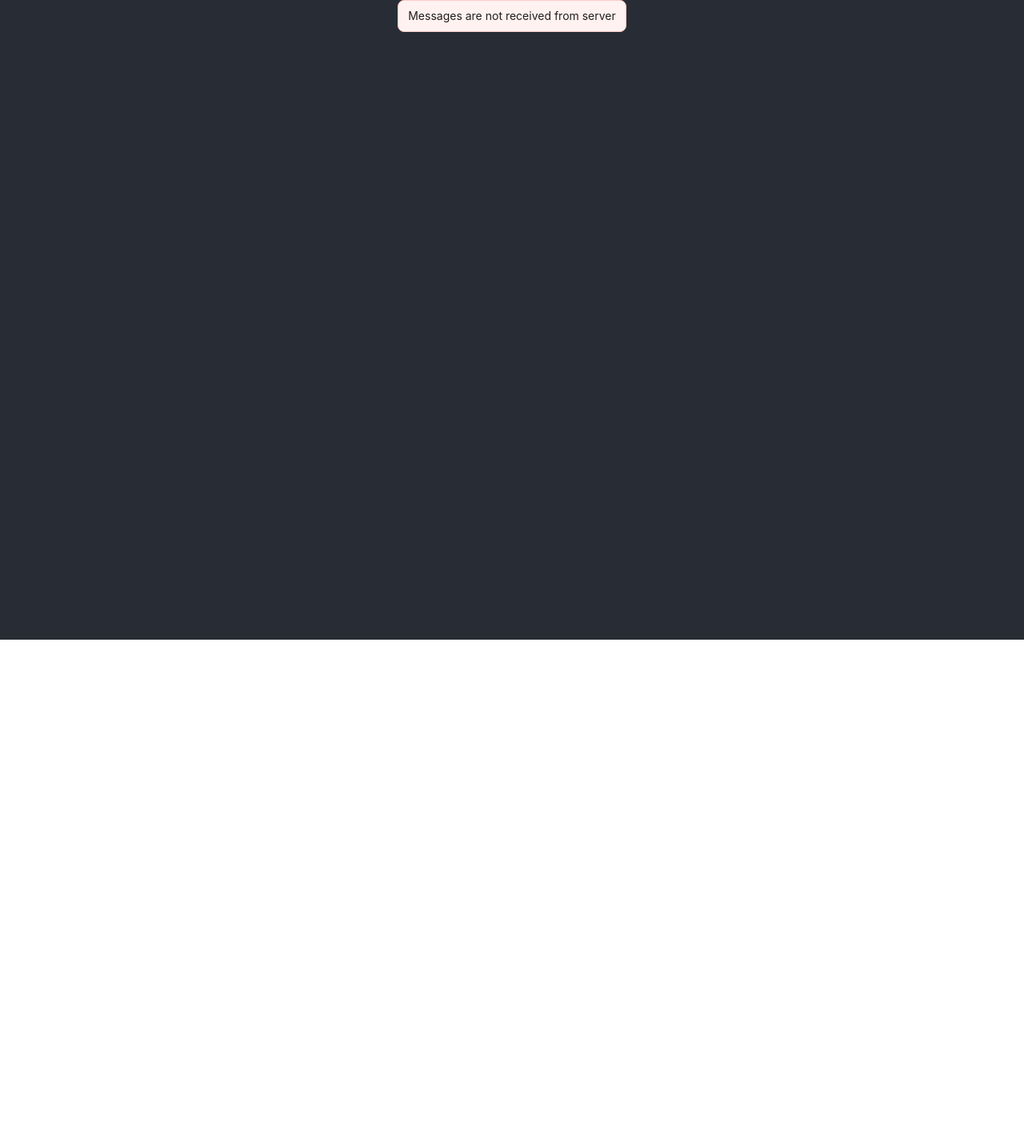
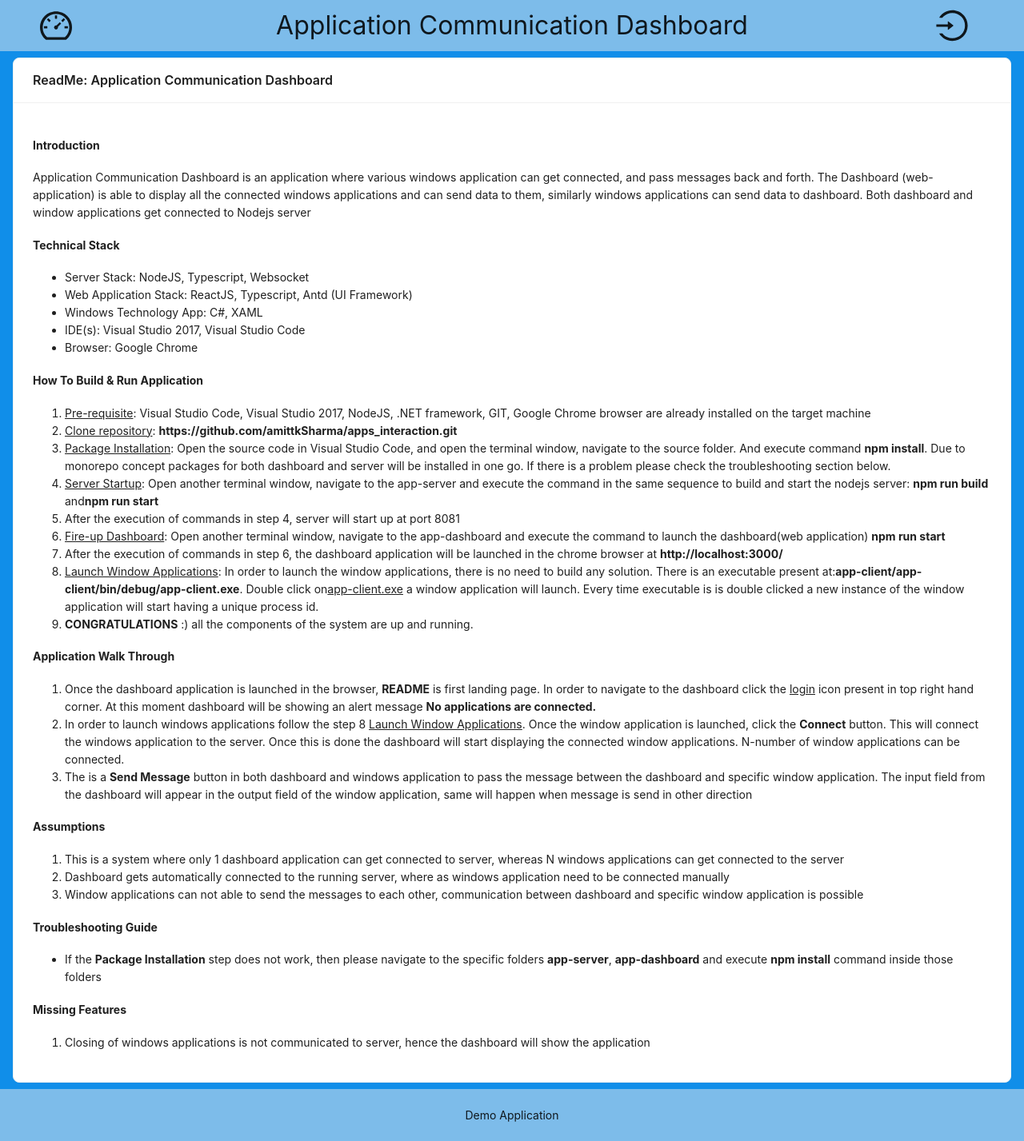
Before and after one commit to amittkSharma/apps_interaction, a React (Create React App) app in the folder source/packages/app-dashboard/: page / in a window 1280 px wide. Shown: the whole page at 80% size. Before the commit the page ends 800 px from the top, so only its background shows below. Built offline with nearby package versions, Linux system fonts and the light colour scheme; no server answers.

Commit message:
chore: Add readme and help page in the application

```diff
--- a/source/packages/app-dashboard/src/App.tsx
+++ b/source/packages/app-dashboard/src/App.tsx
@@ -1,12 +1,12 @@
 import React from 'react'
 import './App.css'
-import { DashboardPage } from './page'
+import { HomePage } from './page'
 
 function App() {
   return (
     <div className="App">
       <header className="App-header">
-        <DashboardPage />
+        <HomePage />
       </header>
     </div>
   )
--- a/source/packages/app-dashboard/src/components/index.ts
+++ b/source/packages/app-dashboard/src/components/index.ts
@@ -1 +1,2 @@
+export * from './layout'
 export * from './notification'
--- /dev/null
+++ b/source/packages/app-dashboard/src/components/layout.tsx
@@ -0,0 +1,53 @@
+import { DashboardOutlined } from '@ant-design/icons'
+import { Layout, Space } from 'antd'
+import React from 'react'
+
+const { Header, Footer, Content } = Layout
+
+const headerStyle: React.CSSProperties = {
+  backgroundColor: '#7dbcea',
+  display: 'flex',
+  flexDirection: 'row',
+  justifyContent: 'space-between',
+  alignItems: 'center',
+}
+
+const contentStyle: React.CSSProperties = {
+  textAlign: 'left',
+  minHeight: '87vh',
+  lineHeight: '120px',
+  backgroundColor: '#108ee9',
+}
+
+const footerStyle: React.CSSProperties = {
+  textAlign: 'center',
+  backgroundColor: '#7dbcea',
+}
+
+interface Props {
+  content: React.ReactNode
+  action?: React.ReactNode
+}
+
+export const DashboardAppLayout: React.FC<Props> = ({ content, action }) => {
+  return (
+    <Space direction="vertical" style={{ width: '100%' }} size={[0, 48]}>
+      <Layout>
+        <Header style={headerStyle}>
+          <DashboardOutlined
+            style={{
+              fontSize: 40,
+              marginRight: 20,
+            }}
+          />
+          <p style={{ fontSize: 32 }}>Application Communication Dashboard</p>
+          {action && action}
+        </Header>
+        <Content style={contentStyle}>
+          <div style={{ margin: 8 }}>{content}</div>
+        </Content>
+        <Footer style={footerStyle}>Demo Application</Footer>
+      </Layout>
+    </Space>
+  )
+}
--- a/source/packages/app-dashboard/src/page/dashboard-page.tsx
+++ b/source/packages/app-dashboard/src/page/dashboard-page.tsx
@@ -1,31 +1,10 @@
-import { AlertOutlined, DashboardOutlined } from '@ant-design/icons'
-import { Alert, Layout, Space, Tooltip } from 'antd'
+import { AlertOutlined } from '@ant-design/icons'
+import { Alert, Tooltip } from 'antd'
 import React, { useState } from 'react'
+import { DashboardAppLayout } from '../components'
 import { Application, MessageReceived, NewAppMessageReceived, RealMessage } from '../models'
 import { WsConnectionProvider } from '../providers'
 import { ApplicationsViewer } from '../viewers'
-
-const { Header, Footer, Content } = Layout
-
-const headerStyle: React.CSSProperties = {
-  backgroundColor: '#7dbcea',
-  display: 'flex',
-  flexDirection: 'row',
-  justifyContent: 'space-between',
-  alignItems: 'center',
-}
-
-const contentStyle: React.CSSProperties = {
-  textAlign: 'left',
-  minHeight: '87vh',
-  lineHeight: '120px',
-  backgroundColor: '#108ee9',
-}
-
-const footerStyle: React.CSSProperties = {
-  textAlign: 'center',
-  backgroundColor: '#7dbcea',
-}
 
 export const DashboardPage: React.FC = () => {
   const applicationId = 'dashboard'
@@ -89,16 +68,15 @@ export const DashboardPage: React.FC = () => {
         } else {
           transformMessage(response)
           return (
-            <Space direction="vertical" style={{ width: '100%' }} size={[0, 48]}>
-              <Layout>
-                <Header style={headerStyle}>
-                  <DashboardOutlined
-                    style={{
-                      fontSize: 40,
-                      marginRight: 20,
-                    }}
+            <DashboardAppLayout
+              content={
+                <ApplicationsViewer
+                  key={JSON.stringify(applications)}
+                  applications={applications}
+                  onSendData={data => onHandleSendData(data, sendRequest)}
                 />
-                  <p style={{ fontSize: 32 }}>Application Communication Dashboard</p>
+              }
+              action={
                 <Tooltip
                   title={readyState === 1 ? 'Connected' : 'Not Connected'}
                   placement="leftBottom"
@@ -111,19 +89,8 @@ export const DashboardPage: React.FC = () => {
                     }}
                   />
                 </Tooltip>
-                </Header>
-                <Content style={contentStyle}>
-                  <div style={{ margin: 8 }}>
-                    <ApplicationsViewer
-                      key={JSON.stringify(applications)}
-                      applications={applications}
-                      onSendData={data => onHandleSendData(data, sendRequest)}
+              }
             />
-                  </div>
-                </Content>
-                <Footer style={footerStyle}>Demo Application</Footer>
-              </Layout>
-            </Space>
           )
         }
       }}
--- /dev/null
+++ b/source/packages/app-dashboard/src/page/help-page.tsx
@@ -0,0 +1,141 @@
+import { LoginOutlined } from '@ant-design/icons'
+import { Card, Tooltip } from 'antd'
+import React from 'react'
+import { DashboardAppLayout } from 'src/components'
+
+interface Props {
+  onLoginClicked: () => void
+}
+
+export const HelpPage: React.FC<Props> = ({ onLoginClicked }: Props) => {
+  return (
+    <DashboardAppLayout
+      content={
+        <Card title="ReadMe: Application Communication Dashboard" style={{ margin: 8 }}>
+          <h4>Introduction</h4>
+          <p>
+            Application Communication Dashboard is an application where various windows application
+            can get connected, and pass messages back and forth. The Dashboard (web-application) is
+            able to display all the connected windows applications and can send data to them,
+            similarly windows applications can send data to dashboard. Both dashboard and window
+            applications get connected to Nodejs server
+          </p>
+          <h4>Technical Stack</h4>
+          <ul>
+            <li>Server Stack: NodeJS, Typescript, Websocket</li>
+            <li>Web Application Stack: ReactJS, Typescript, Antd (UI Framework)</li>
+            <li>Windows Technology App: C#, XAML</li>
+            <li>IDE(s): Visual Studio 2017, Visual Studio Code</li>
+            <li>Browser: Google Chrome</li>
+          </ul>
+
+          <h4>How To Build & Run Application</h4>
+          <ol>
+            <li>
+              <u>Pre-requisite</u>: Visual Studio Code, Visual Studio 2017, NodeJS, .NET framework,
+              GIT, Google Chrome browser are already installed on the target machine
+            </li>
+            <li>
+              <u>Clone repository</u>: <b>https://github.com/amittkSharma/apps_interaction.git</b>
+            </li>
+            <li>
+              <u>Package Installation</u>: Open the source code in Visual Studio Code, and open the
+              terminal window, navigate to the source folder. And execute command <b>npm install</b>
+              . Due to monorepo concept packages for both dashboard and server will be installed in
+              one go. If there is a problem please check the troubleshooting section below.
+            </li>
+            <li>
+              <u>Server Startup</u>: Open another terminal window, navigate to the app-server and
+              execute the command in the same sequence to build and start the nodejs server:{' '}
+              <b>npm run build</b> and
+              <b>npm run start</b>
+            </li>
+            <li>After the execution of commands in step 4, server will start up at port 8081</li>
+            <li>
+              <u>Fire-up Dashboard</u>: Open another terminal window, navigate to the app-dashboard
+              and execute the command to launch the dashboard(web application) <b>npm run start</b>
+            </li>
+            <li>
+              After the execution of commands in step 6, the dashboard application will be launched
+              in the chrome browser at <b>http://localhost:3000/</b>
+            </li>
+            <li>
+              <u>Launch Window Applications</u>: In order to launch the window applications, there
+              is no need to build any solution. There is an executable present at:
+              <b>app-client/app-client/bin/debug/app-client.exe</b>. Double click on
+              <u>app-client.exe</u> a window application will launch. Every time executable is is
+              double clicked a new instance of the window application will start having a unique
+              process id.
+            </li>
+            <li>
+              <b>CONGRATULATIONS</b> :) all the components of the system are up and running.
+            </li>
+          </ol>
+          <h4>Application Walk Through</h4>
+          <ol>
+            <li>
+              Once the dashboard application is launched in the browser, <b>README</b> is first
+              landing page. In order to navigate to the dashboard click the <u>login</u> icon
+              present in top right hand corner. At this moment dashboard will be showing an alert
+              message <b>No applications are connected.</b>
+            </li>
+            <li>
+              In order to launch windows applications follow the step 8{' '}
+              <u>Launch Window Applications</u>. Once the window application is launched, click the{' '}
+              <b>Connect</b> button. This will connect the windows application to the server. Once
+              this is done the dashboard will start displaying the connected window applications.
+              N-number of window applications can be connected.
+            </li>
+            <li>
+              The is a <b>Send Message</b> button in both dashboard and windows application to pass
+              the message between the dashboard and specific window application. The input field
+              from the dashboard will appear in the output field of the window application, same
+              will happen when message is send in other direction
+            </li>
+          </ol>
+          <h4>Assumptions</h4>
+          <ol>
+            <li>
+              This is a system where only 1 dashboard application can get connected to server,
+              whereas N windows applications can get connected to the server
+            </li>
+            <li>
+              Dashboard gets automatically connected to the running server, where as windows
+              application need to be connected manually
+            </li>
+            <li>
+              Window applications can not able to send the messages to each other, communication
+              between dashboard and specific window application is possible
+            </li>
+          </ol>
+          <h4>Troubleshooting Guide</h4>
+          <ul>
+            <li>
+              If the <b>Package Installation</b> step does not work, then please navigate to the
+              specific folders <b>app-server</b>, <b>app-dashboard</b> and execute {''}
+              <b>npm install</b> command inside those folders
+            </li>
+          </ul>
+          <h4>Missing Features</h4>
+          <ol>
+            <li>
+              Closing of windows applications is not communicated to server, hence the dashboard
+              will show the application
+            </li>
+          </ol>
+        </Card>
+      }
+      action={
+        <Tooltip title="Dashboard" placement="leftBottom">
+          <LoginOutlined
+            style={{
+              fontSize: 40,
+              marginRight: 20,
+            }}
+            onClick={onLoginClicked}
+          />
+        </Tooltip>
+      }
+    />
+  )
+}
--- /dev/null
+++ b/source/packages/app-dashboard/src/page/home-page.tsx
@@ -0,0 +1,11 @@
+import React, { useState } from 'react'
+import { DashboardPage } from './dashboard-page'
+import { HelpPage } from './help-page'
+
+export const HomePage: React.FC = () => {
+  const [isLoggedIn, setIsLoggedIn] = useState<boolean>(false)
+
+  return (
+    <>{isLoggedIn ? <DashboardPage /> : <HelpPage onLoginClicked={() => setIsLoggedIn(true)} />}</>
+  )
+}
--- a/source/packages/app-dashboard/src/page/index.ts
+++ b/source/packages/app-dashboard/src/page/index.ts
@@ -1 +1 @@
-export * from './dashboard-page'
+export * from './home-page'
```
Also changed, not shown: 1 other file (tests, documents, lock files or other folders). Lines whose indentation alone changed are shown as unchanged.
